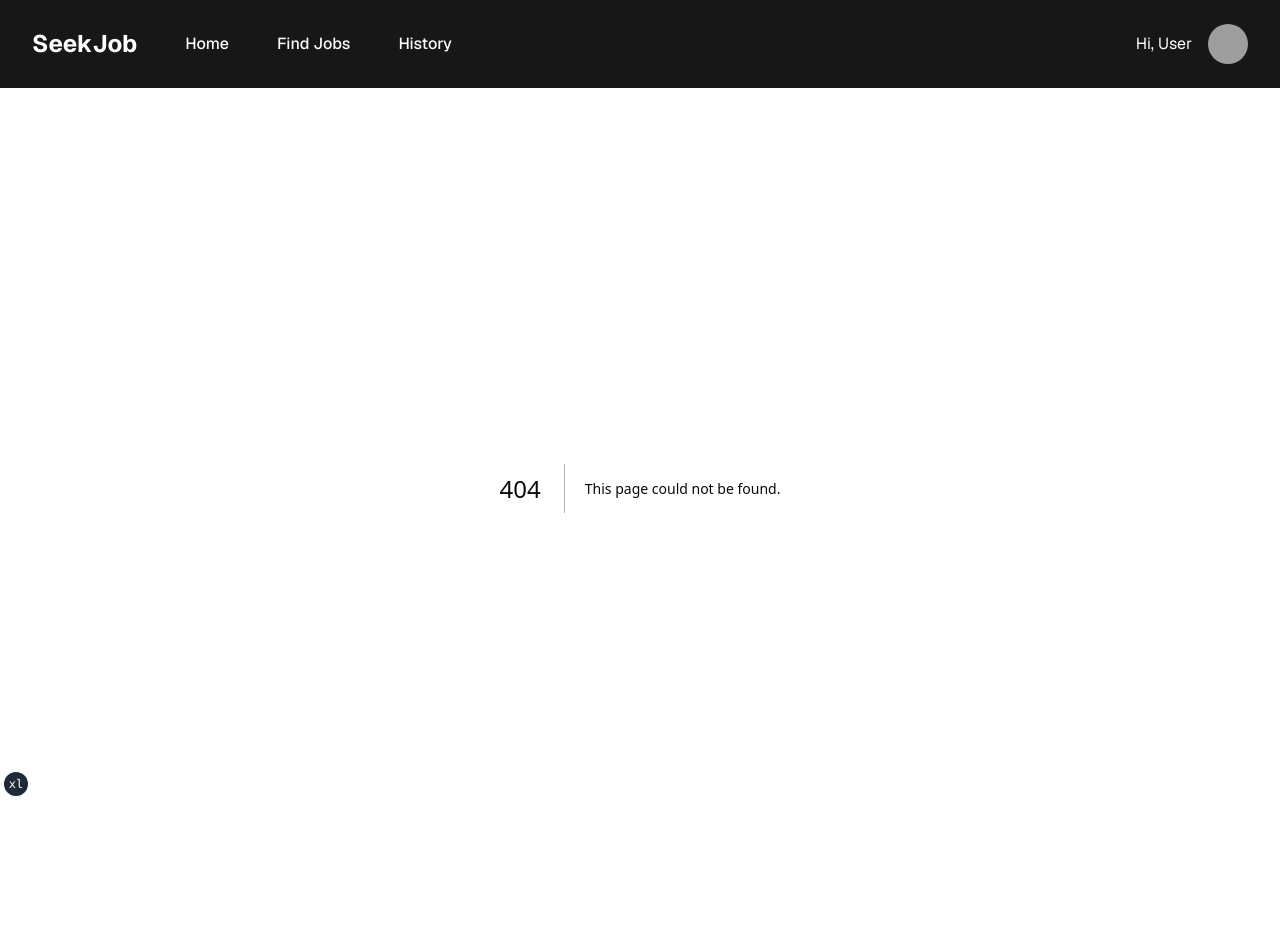
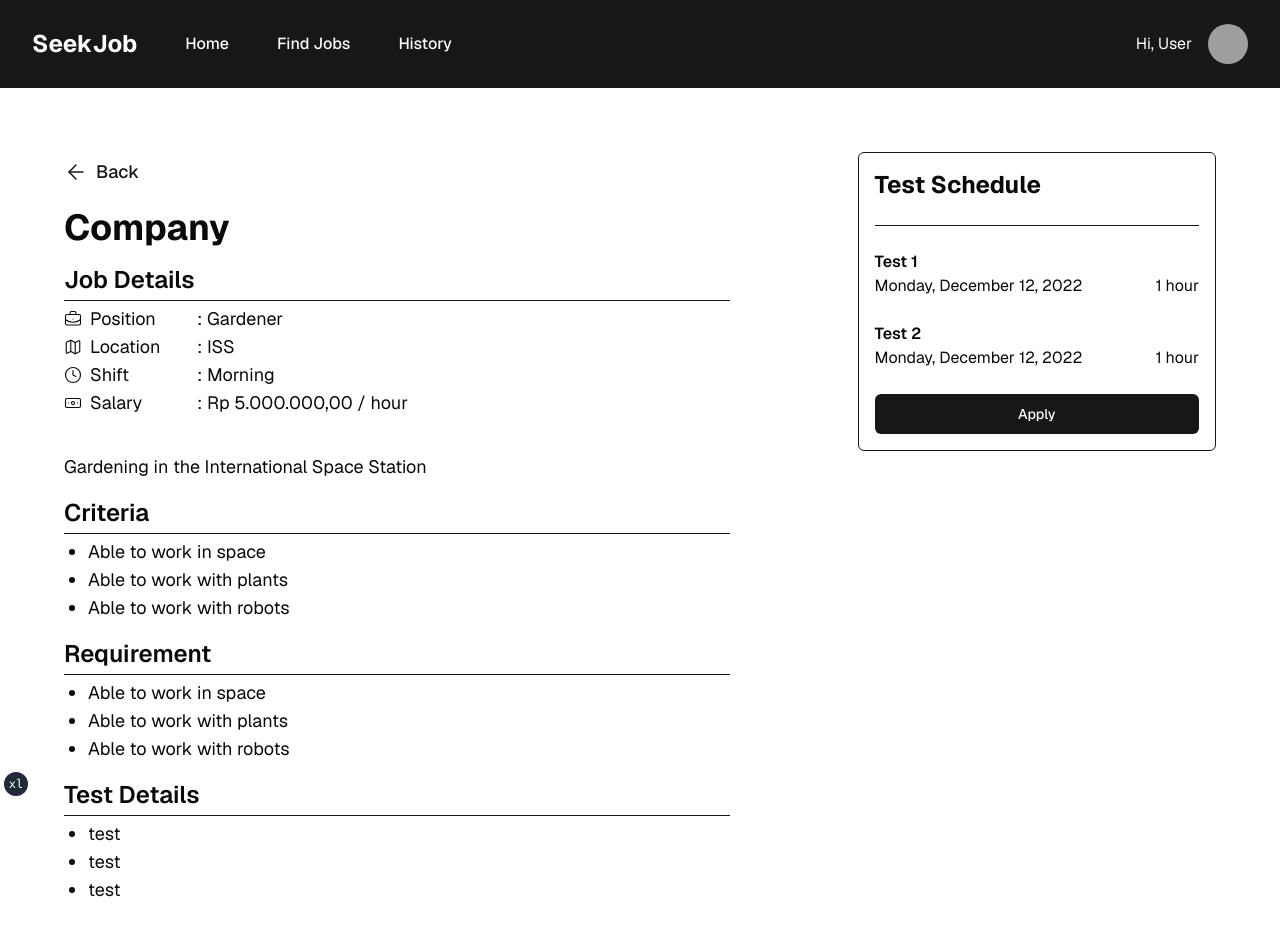
Before and after one commit to WinterRide/AltRecruit, a Next.js app: page /jobs/1 in a window 1280 px wide. Before the commit this address had no page. Shown: the top 936 px of the page. Before the commit the page ends 888 px from the top, so only its background shows below. Built offline with nearby package versions, Linux system fonts and the light colour scheme; grey boxes are pictures that could not be loaded.

Commit message:
added listing details page

```diff
--- /dev/null
+++ b/app/jobs/[id]/page.tsx
@@ -0,0 +1,151 @@
+"use client";
+
+import DetailsSchedulesCard from "@/components/DetailsSchedulesCard";
+import { Button } from "@/components/ui/button";
+import {
+  ArrowLeft,
+  Banknote,
+  BriefcaseBusiness,
+  Clock,
+  Map,
+} from "lucide-react";
+import { useParams, useRouter } from "next/navigation";
+import { useEffect, useState } from "react";
+
+export default function JobPage() {
+  const router = useRouter();
+
+  const { id } = useParams();
+
+  const [job, setJob] = useState<Job>({
+    id: "1",
+    company: "Company",
+    position: "Gardener",
+    location: "ISS",
+    shift: "Morning",
+    salary: 5000000,
+    description: "Gardening in the International Space Station",
+    criteria: [
+      "Able to work in space",
+      "Able to work with plants",
+      "Able to work with robots",
+    ],
+    workStatus: "Full time",
+    requirement: [
+      "Able to work in space",
+      "Able to work with plants",
+      "Able to work with robots",
+    ],
+  });
+
+  const [test, setTest] = useState<Test>({
+    details: ["test", "test", "test"],
+    schedule: [
+      {
+        name: "Test 1",
+        date: "2022-12-12",
+        duration: "1 hour",
+      },
+      {
+        name: "Test 2",
+        date: "2022-12-12",
+        duration: "1 hour",
+      },
+    ],
+  });
+
+  useEffect(() => {
+    // ! Fetch job data by id
+    // ! Fetch test data by id
+  }, [id]);
+
+  async function handleApply() {
+    // ! API CALL HERE
+    // ! Add the listing to the user's history, applied
+  }
+
+  function goBack() {
+    window.history.length > 1 ? router.back() : router.push("/jobs");
+  }
+
+  const separator = <hr className="border-primary" />;
+
+  return (
+    <div className="max-w-[min(1200px,90vw)] w-full grid grid-cols-[minmax(0,0.65fr),0.35fr] gap-32 items-start py-16">
+      <div className="flex flex-col gap-4 w-full">
+        <Button
+          variant="link"
+          className="self-start p-0 text-lg flex gap-2"
+          onClick={goBack}
+        >
+          <ArrowLeft size={24} strokeWidth={1.5} />
+          Back
+        </Button>
+        <h2 className="text-4xl font-bold">{job.company}</h2>
+        <div className="text-lg flex flex-col gap-1">
+          <h3 className="text-2xl font-semibold">Job Details</h3>
+          {separator}
+          <div className="grid grid-cols-[0.2fr,minmax(0,0.8fr)]">
+            <h4 className="text-lg flex gap-2 items-center">
+              <BriefcaseBusiness size={18} strokeWidth={1.5} />
+              Position
+            </h4>
+            <p>: {job.position}</p>
+            <h4 className="text-lg flex gap-2 items-center">
+              <Map size={18} strokeWidth={1.5} />
+              Location
+            </h4>
+            <p>: {job.location}</p>
+            <h4 className="text-lg flex gap-2 items-center">
+              <Clock size={18} strokeWidth={1.5} />
+              Shift
+            </h4>
+            <p>: {job.shift}</p>
+            <h4 className="text-lg flex gap-2 items-center">
+              <Banknote size={18} strokeWidth={1.5} />
+              Salary
+            </h4>
+            <p>
+              :{" "}
+              {job.salary.toLocaleString("id-ID", {
+                style: "currency",
+                currency: "IDR",
+              })}{" "}
+              / hour
+            </p>
+          </div>
+          <br />
+          <p>{job.description}</p>
+        </div>
+        <div className="text-lg flex flex-col gap-1">
+          <h3 className="text-2xl font-semibold">Criteria</h3>
+          {separator}
+          <ul className="list-disc pl-6">
+            {job.criteria.map((c) => (
+              <li key={c}>{c}</li>
+            ))}
+          </ul>
+        </div>
+        <div className="text-lg flex flex-col gap-1">
+          <h3 className="text-2xl font-semibold">Requirement</h3>
+          {separator}
+          <ul className="list-disc pl-6">
+            {job.requirement.map((r) => (
+              <li key={r}>{r}</li>
+            ))}
+          </ul>
+        </div>
+        <div className="text-lg flex flex-col gap-1">
+          <h3 className="text-2xl font-semibold">Test Details</h3>
+          {separator}
+          <ul className="list-disc pl-6">
+            {test.details.map((r) => (
+              <li key={r}>{r}</li>
+            ))}
+          </ul>
+        </div>
+      </div>
+      <DetailsSchedulesCard schedule={test.schedule} onApply={handleApply} />
+    </div>
+  );
+}
--- /dev/null
+++ b/components/DetailsSchedulesCard.tsx
@@ -0,0 +1,39 @@
+import { Button } from "./ui/button";
+
+export default function DetailsSchedulesCard({
+  schedule,
+  onApply,
+}: {
+  schedule: {
+    name: string;
+    date: string;
+    duration: string;
+  }[];
+  onApply: () => void;
+}) {
+  const separator = <hr className="border-primary" />;
+
+  return (
+    <div className="border border-primary rounded-md p-4 flex flex-col gap-6">
+      <h2 className="text-2xl font-bold">Test Schedule</h2>
+      {separator}
+      {schedule.map((s) => (
+        <div className="flex items-end justify-between">
+          <div className="flex flex-col">
+            <h3 className="font-semibold">{s.name}</h3>
+            <p>
+              {new Date(s.date).toLocaleDateString("en-US", {
+                weekday: "long",
+                year: "numeric",
+                month: "long",
+                day: "numeric",
+              })}
+            </p>
+          </div>
+          <p>{s.duration}</p>
+        </div>
+      ))}
+      <Button onClick={onApply}>Apply</Button>
+    </div>
+  );
+}
--- a/components/ListingCard.tsx
+++ b/components/ListingCard.tsx
@@ -3,7 +3,6 @@
 import {
   Card,
   CardContent,
-  CardDescription,
   CardFooter,
   CardHeader,
   CardTitle,
--- a/components/UserDropdown.tsx
+++ b/components/UserDropdown.tsx
@@ -32,7 +32,7 @@ export default function UserDropdown({
       <DropdownMenuContent className="w-fit min-w-0">
         <div className="w-full rounded p-1 flex flex-col">
           <span className="text-xs">Role</span>
-          <span className="font-semibold flex items-center ">
+          <span className="font-semibold flex items-center">
             {capitalize(role)}
           </span>
         </div>
```
Also changed, not shown: index.d.ts (added, +23 -0 lines).
